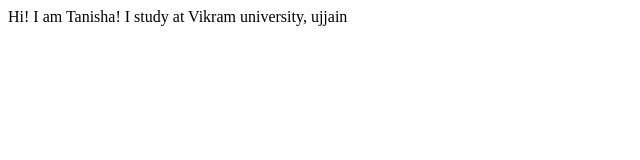
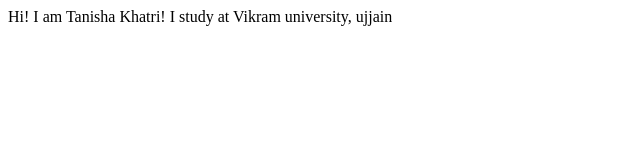
Before and after one commit to TanishaKhatri/TanishaKhatri-site, a plain HTML site: page index.html in a window 1280 px wide. Shown: the full height of the page, 0-640 px from the left. Drawn offline with Linux system fonts and the light colour scheme.

```diff
--- a/index.html
+++ b/index.html
@@ -6,7 +6,7 @@
     <title>This is my personal portfolio in making</title>
 </head>
 <body>
-    Hi! I am Tanisha!
+    Hi! I am Tanisha Khatri!
     I study at Vikram university, ujjain
 </body>
 </html>
```
